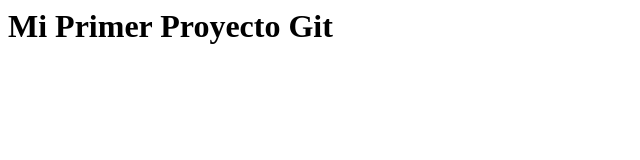
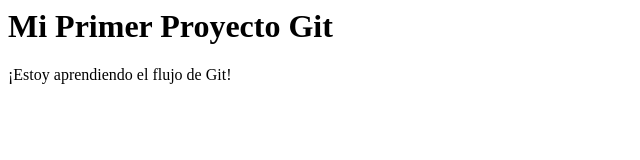
Before and after one commit to YahirDas/mi-proyecto-git, a plain HTML site: page index.html in a window 1280 px wide. Shown: the whole page, without its empty margins (0-640 px from the left). Drawn offline with Linux system fonts and the light colour scheme.

Commit message:
Agregación de parrafo

```diff
--- a/index.html
+++ b/index.html
@@ -1 +1,2 @@
 <h1>Mi Primer Proyecto Git</h1>
+<p>¡Estoy aprendiendo el flujo de Git!</p>
```
